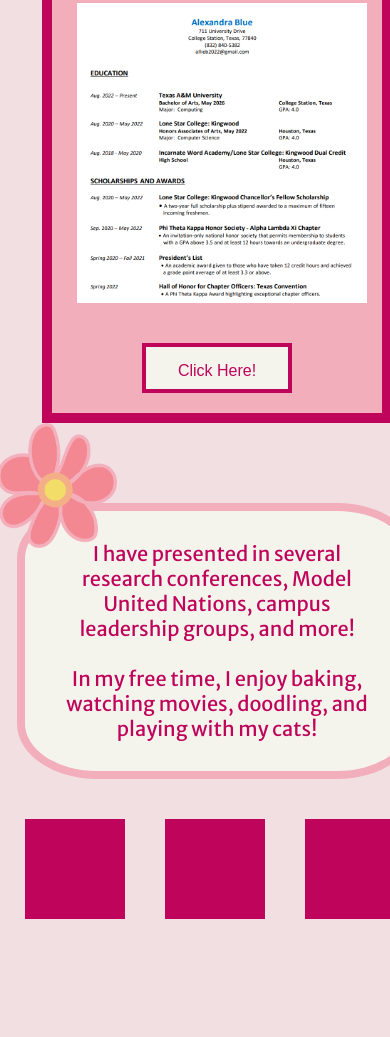
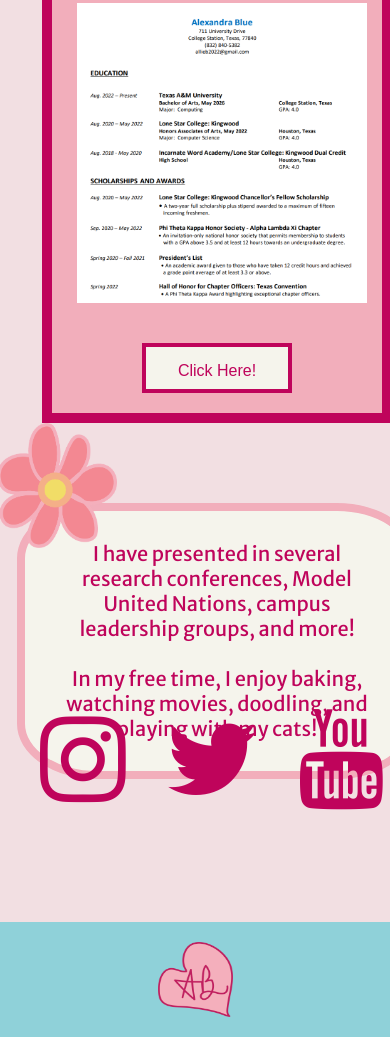
Before and after one commit to alliebee26/alliebee26.github.io, a plain HTML site: page AboutMe.html in a window 390 px wide. Shown: the part 765-1802 px from the top of the page. Before the commit the page ends 1714 px from the top, so only its background shows below. Drawn offline with Linux system fonts and the light colour scheme; a web font is replaced by a local one.

Commit message:
Add files via upload

```diff
--- a/AboutMe.html
+++ b/AboutMe.html
@@ -7,6 +7,8 @@
     <script src="indexx.js" defer></script>
     <link rel="stylesheet" href="./styles/index.css">
     <link href="https://fonts.googleapis.com/css2?family=Gluten:wght@600;700&family=Merriweather+Sans:wght@400;700&display=swap" rel="stylesheet">
+    <link rel="stylesheet" href=
+"https://cdnjs.cloudflare.com/ajax/libs/font-awesome/4.7.0/css/font-awesome.min.css" />
 </head>
 <body>
     <div class="navigation"> <!--NAVIGATION BAR-->
@@ -90,15 +92,19 @@
         </div>
         <div class="socials">
             <div class="social1">
-
+                <a href="#" class="fa fa-instagram"></a>
             </div>
             <div class="social2">
-
+                <a href="#" class="fa fa-twitter"></a>
             </div>
             <div class="social3">
-
+                <a href="#" class="fa fa-youtube"></a>
             </div>
         </div>
 </div>
+
+<div class="footer2">
+    <a id="logo2" href="./index.html"><img src="./Images/logo1.png" alt=""></a>
+</div>
 </body>
 </html>
--- a/styles/section/_section.scss
+++ b/styles/section/_section.scss
@@ -209,6 +209,37 @@ li, button, a{
         }
     }
 
+    .footer{
+        background-color: $navColor;
+        padding: 20px;
+        position: relative;
+        bottom: 0;
+        width: 100%;
+        img{
+            width: 75px;
+            height:75px;
+            margin: auto;
+
+        }
+    }
+
+    .footer2{
+        background-color: $navColor;
+        padding: 20px;
+        position: absolute;
+        top: 2350px;
+        width: 100%;
+        img{
+            width: 75px;
+            height:75px;
+            margin: auto;
+
+        }
+
+
+    }
+
+
 
     @media screen and (max-width: 430px){
         .navigation{
@@ -341,4 +372,18 @@ li, button, a{
 
 
     }
+
+    .footer2{
+        background-color: $navColor;
+        padding: 20px;
+        position: absolute;
+        top: 1687px;
+        width: 100%;
+        img{
+            width: 75px;
+            height:75px;
+            margin: auto;
+
+        }
+    }
 }
--- a/styles/section/_section2.scss
+++ b/styles/section/_section2.scss
@@ -152,8 +152,9 @@
             height: 260px;
             width: 260px;
             position: absolute;
-            bottom: -1500px;
+            bottom: -1400px;
             left: 50px;
+            z-index: 11;
         }
 
         .socials{
@@ -162,19 +163,22 @@
             justify-content: center;
             margin-bottom: 30px;
             .social1{
-                background-color: $textcolor;
-                width: 100px;
-                height: 100px;
+                a{
+                    color: $textcolor;
+                    font-size: 100px;
+                    }
             }
             .social2{
-                background-color: $textcolor;
-                width: 100px;
-                height: 100px;
+                a{
+                color: $textcolor;
+                font-size: 100px;
+                }
             }
             .social3{
-                background-color: $textcolor;
-                width: 100px;
-                height: 100px;
+                a{
+                    color: $textcolor;
+                    font-size: 100px;
+                    }
             }
         }
 
@@ -391,23 +395,26 @@
                 margin-bottom: 30px;
                 position: absolute;
                 bottom: -900px;
-                left: 25px;
-                padding-bottom: 30px;
+                left: 40px;
+                padding-bottom: 140px;
                 padding-top: 30px;
                 .social1{
-                    background-color: $textcolor;
-                    width: 100px;
-                    height: 100px;
+                    a{
+                        color: $textcolor;
+                        font-size: 100px;
+                        }
                 }
                 .social2{
-                    background-color: $textcolor;
-                    width: 100px;
-                    height: 100px;
+                    a{
+                        color: $textcolor;
+                        font-size: 100px;
+                        }
                 }
                 .social3{
-                    background-color: $textcolor;
-                    width: 100px;
-                    height: 100px;
+                    a{
+                        color: $textcolor;
+                        font-size: 100px;
+                        }
                 }
             }
 
```
Also changed, not shown: index.html (+4 -1 lines), projects.html (+3 -1 lines), styles/index.css, 1 other file.
